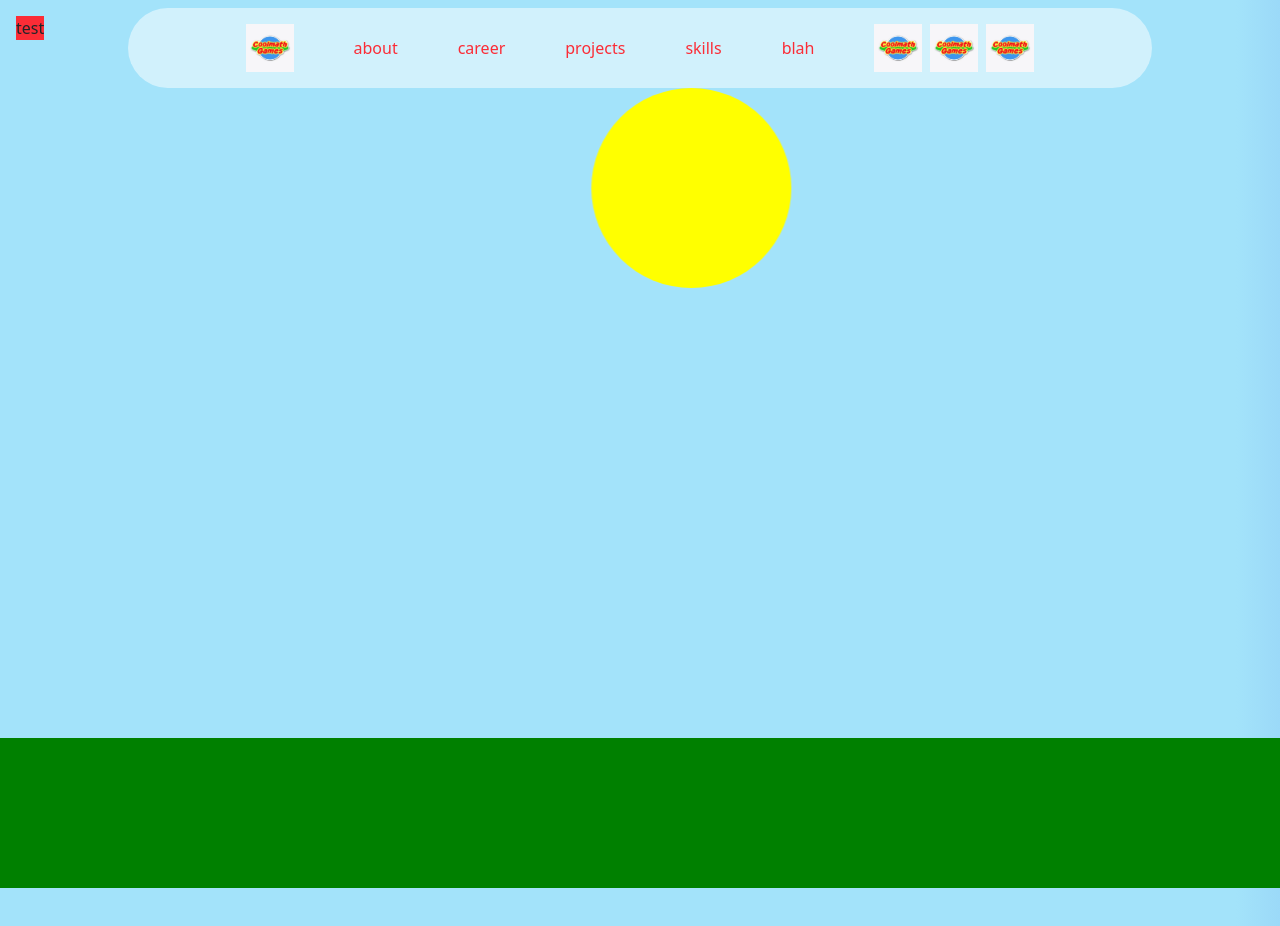
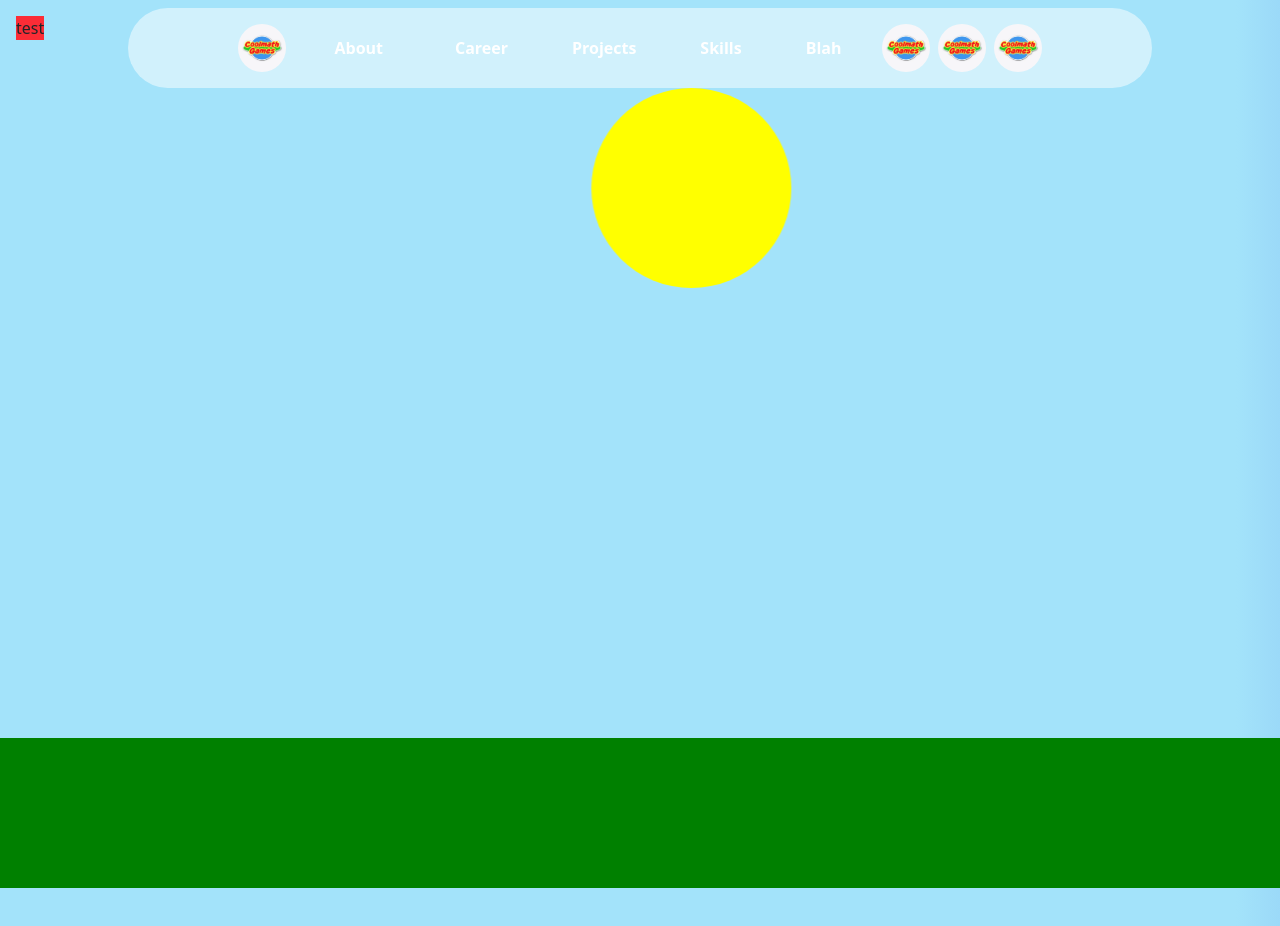
Before and after one commit to cala28124-sketch/portfolio-project, a React app: page / in a window 1280 px wide. Shown: the top 926 px of the page. Built offline with nearby package versions, Linux system fonts and the light colour scheme; the HTML template or start-up script is replaced by a standard one; a web font is replaced by a local one.

Commit message:
navbar updates/popup bugfixes

```diff
--- a/src/App.css
+++ b/src/App.css
@@ -2,7 +2,7 @@
 @import "tailwindcss";
 
 .fade-box {
-  transition: opacity 0.3s ease;
+  transition: opacity 0.8s ease;
 }
 
 .visible {
--- a/src/components/Navbar.tsx
+++ b/src/components/Navbar.tsx
@@ -19,33 +19,49 @@ const Navbar = ({ Start }: Props) => {
   return (
     <>
       <div className="flex justify-center mt-2">
-        <div className="flex text-red-500 gap-15 items-center justify-center h-20 w-5xl bg-white bg-opacity-50 rounded-full">
-          <img className="h-12" src="/test_logo.webp" alt="shhhh silly" />
-          <button>
-            <div>about</div>
+        <div className="flex text-white font-bold items-center gap-3 justify-center h-20 w-5xl bg-white bg-opacity-50 rounded-full">
+          <img
+            className="h-12 z-10 !rounded-full scale-100 transform transition duration-150 hover:scale-120"
+            src="/test_logo.webp"
+            alt="shhhh silly"
+          />
+          <button className=" py-2 px-8 !rounded-full scale-100 transform transition duration-150 hover:!bg-white hover:text-gray-400 hover:scale-110 ">
+            About
           </button>
-          <button>
-            <div>career</div>
+          <button className="py-2 px-4 !rounded-full scale-100 transform transition duration-150 hover:!bg-white hover:text-gray-400 hover:scale-110 ">
+            Career
           </button>
-          <button>
-            <div>projects</div>
+          <button className="py-2 px-4 !rounded-full scale-100 transform transition duration-150 hover:!bg-white hover:text-gray-400 hover:scale-110 ">
+            Projects
           </button>
-          <button>
-            <div>skills</div>
+          <button className="py-2 px-4 !rounded-full scale-100 transform transition duration-150 hover:!bg-white hover:text-gray-400 hover:scale-110 ">
+            Skills
           </button>
-          <button>
-            <div>blah</div>
+          <button className="py-2 px-4 !rounded-full scale-100 transform transition duration-150 hover:!bg-white hover:text-gray-400 hover:scale-110 ">
+            Blah
           </button>
 
           <div className="flex gap-2">
             <a href="https://www.coolmathgames.com/">
-              <img className="h-12" src="/test_logo.webp" alt="shhhh silly" />
+              <img
+                className="h-12 !rounded-full scale-100 transform transition duration-150 hover:scale-120"
+                src="/test_logo.webp"
+                alt="shhhh silly"
+              />
             </a>
             <a href="https://www.coolmathgames.com/">
-              <img className="h-12" src="/test_logo.webp" alt="shhhh silly" />
+              <img
+                className="h-12 !rounded-full scale-100 transform transition duration-150 hover:scale-120"
+                src="/test_logo.webp"
+                alt="shhhh silly"
+              />
             </a>
             <a href="https://www.coolmathgames.com/">
-              <img className="h-12" src="/test_logo.webp" alt="shhhh silly" />
+              <img
+                className="h-12 !rounded-full scale-100 transform transition duration-150 hover:scale-120 "
+                src="/test_logo.webp"
+                alt="shhhh silly"
+              />
             </a>
           </div>
         </div>
@@ -55,3 +71,5 @@ const Navbar = ({ Start }: Props) => {
 };
 
 export default Navbar;
+
+// <div className="z-1 h-10 absolute bg-blue-500 rounded-full"></div>
--- a/src/components/PopUp.tsx
+++ b/src/components/PopUp.tsx
@@ -35,15 +35,7 @@ const PopUp = ({
   Mount,
 }: Props) => {
   const [isMountedOpen, setIsMountedOpen] = useState(false);
-  useEffect(() => {
-    if (isOpen) {
-      setTimeout(() => {
-        setIsMountedOpen(true);
-      }, 1);
-    } else {
-      setIsMountedOpen(false);
-    }
-  }, [isOpen]);
+
   return (
     <>
       {isOpen && (
@@ -64,10 +56,12 @@ const PopUp = ({
       <div className="flex justify-center">
         <div
           id="aboutme"
-          className={
-            "absolute my-4 flex flex-col min-h-4/5 w-7xl items-center rounded-md border-5 border-green-800 bg-green-300 z-30 overflow-y-auto fade-box" +
-            (isMountedOpen ? " visible" : " invisible pointer-events-none")
-          }
+          className={`absolute my-4 flex flex-col min-h-4/5 w-7xl items-center rounded-md border-5 border-green-800 bg-green-300 z-30 overflow-y-auto transition-opacity duration-800 ease-out
+    ${
+      isOpen
+        ? "opacity-100 pointer-events-auto"
+        : "opacity-0 pointer-events-none"
+    }`}
         >
           <button
             className="absolute top-2 right-2"
@@ -106,11 +100,11 @@ const PopUp = ({
           </p>
           <div className="grid grid-cols-4 gap-5 mt-2 mx-2">
             <div
-              className={
-                button1
-                  ? "flex flex-col items-center fade-box invisible"
-                  : "flex flex-col items-center fade-box visible"
-              }
+              className={`flex flex-col items-center transition-opacity duration-800
+
+                ${button1 ? "opacity-0" : "opacity-100"}
+
+                `}
             >
               Who am I?
               <button
@@ -126,11 +120,11 @@ const PopUp = ({
               </button>
             </div>
             <div
-              className={
-                button2
-                  ? "flex flex-col items-center fade-box invisible"
-                  : "flex flex-col items-center fade-box visible"
-              }
+              className={`flex flex-col items-center transition-opacity duration-800
+
+                ${button2 ? "opacity-0" : "opacity-100"}
+
+                `}
             >
               What do I do?
               <button
@@ -146,11 +140,11 @@ const PopUp = ({
               </button>
             </div>
             <div
-              className={
-                button3
-                  ? "flex flex-col items-center fade-box invisible"
-                  : "flex flex-col items-center fade-box visible"
-              }
+              className={`flex flex-col items-center transition-opacity duration-800
+
+                ${button3 ? "opacity-0" : "opacity-100"}
+
+                `}
             >
               What's my drive?
               <button
@@ -166,11 +160,11 @@ const PopUp = ({
               </button>
             </div>
             <div
-              className={
-                button4
-                  ? "flex flex-col items-center fade-box invisible"
-                  : "flex flex-col items-center fade-box visible"
-              }
+              className={`flex flex-col items-center transition-opacity duration-800
+
+                ${button4 ? "opacity-0" : "opacity-100"}
+
+                `}
             >
               What's past the surface?
               <button
@@ -258,3 +252,22 @@ export default PopUp;
   }, [isOpen]);
 
   */
+
+/* old use effect pairing with mount
+
+  {
+            "absolute my-4 flex flex-col min-h-4/5 w-7xl items-center rounded-md border-5 border-green-800 bg-green-300 z-30 overflow-y-auto fade-box" +
+            (isMountedOpen ? " visible" : " invisible pointer-events-none")
+          }
+
+useEffect(() => {
+    if (isOpen) {
+      setTimeout(() => {
+        setIsMountedOpen(true);
+      }, 1);
+    } else {
+      setIsMountedOpen(false);
+    }
+  }, [isOpen]);
+
+  */
```
